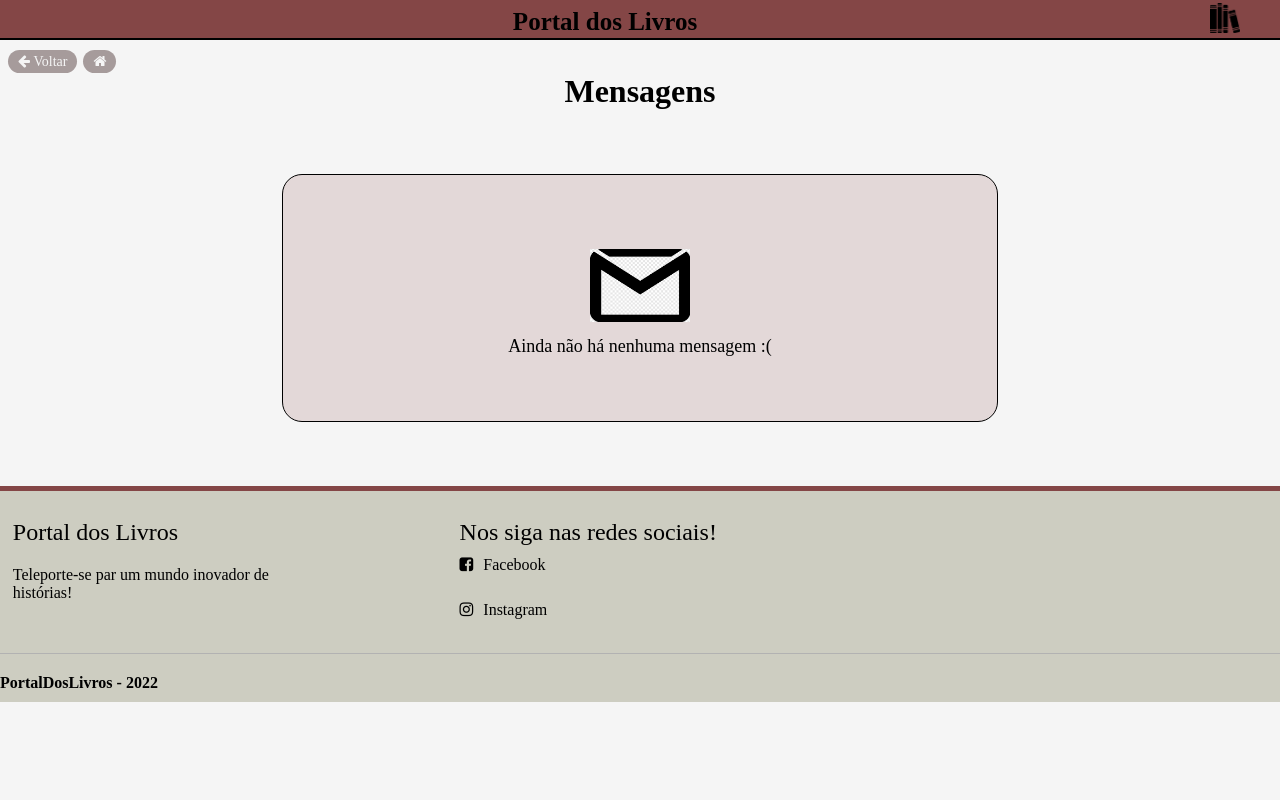
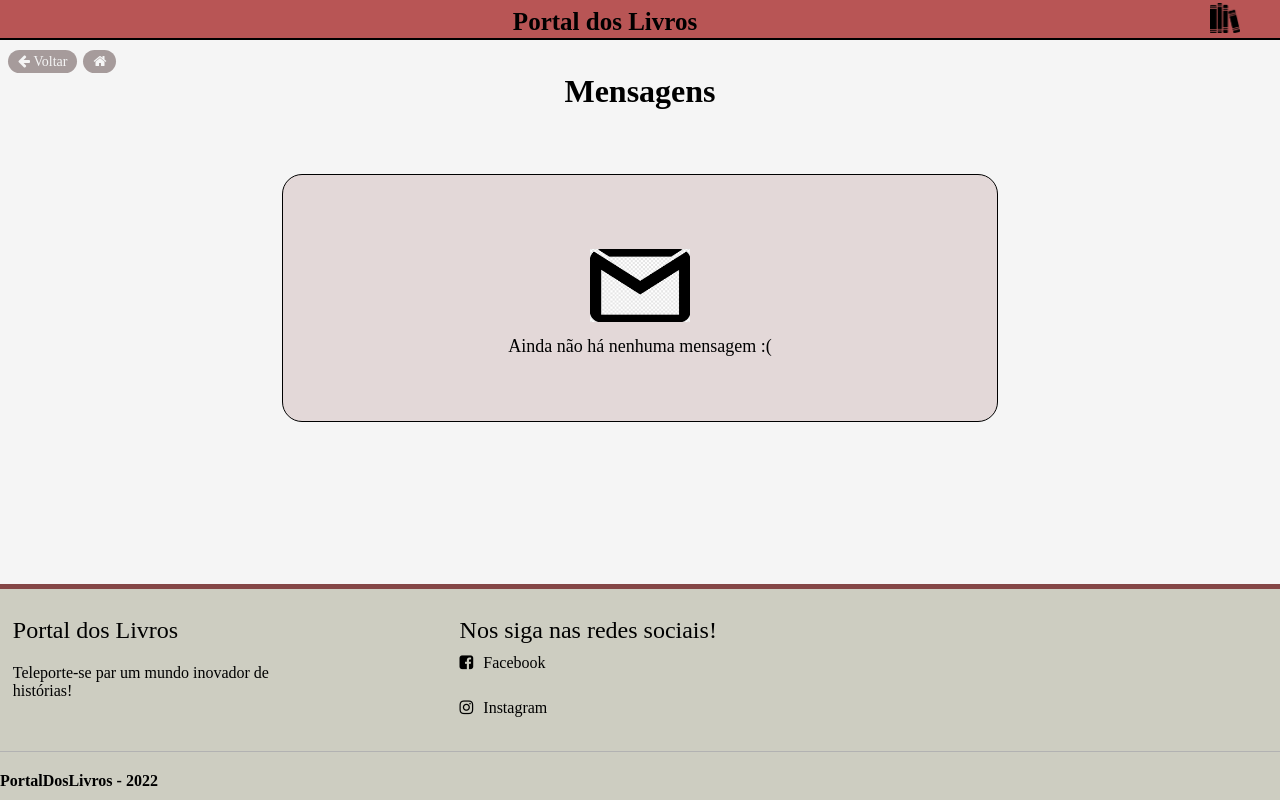
Before and after one commit to Will658/TCC_Biblioteca, a plain HTML site: page FrontEnd/TelaMensagem2/index.html in a window 1280 px wide. Drawn offline with Linux system fonts and the light colour scheme.

Commit message:
Update style.css

```diff
--- a/FrontEnd/TelaMensagem2/css/style.css
+++ b/FrontEnd/TelaMensagem2/css/style.css
@@ -262,7 +262,7 @@ body{
 
     /*configura o header da página*/
     header{
-    background-color: #844646; /*cor do cabeçalho*/
+        background-color: #b85555; /*cor do cabeçalho*/
         overflow: hidden; /*faz com que o cabeçalho preencha todo o espaço*/
         height: 40px;
         border-bottom: 2px solid black;
@@ -312,6 +312,11 @@ footer {
         padding-top: 5px;
         padding-bottom: 10px;
         border-top: 5px solid #844646;
+        width: 100%;
+        position: absolute;
+        bottom: 0;
+        left: 0;
+
     }
     footer h2, footer p, footer a, footer span{
         color: black;
```
Lines whose indentation alone changed are shown as unchanged.
